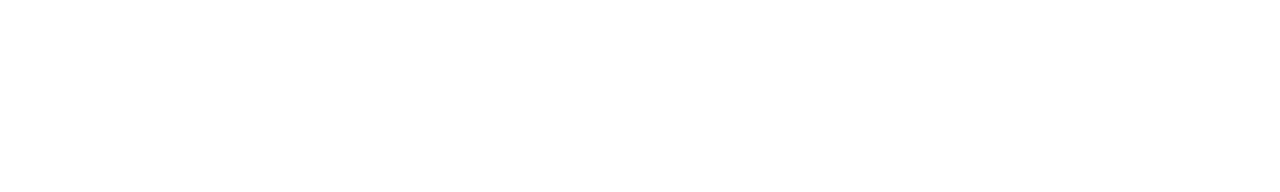
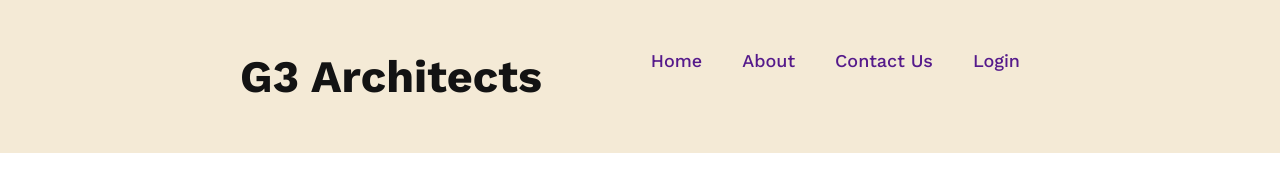
Before and after one commit to hasanemam1717/responsive-web, a plain HTML site: page index.html in a window 1280 px wide. Drawn offline with nearby package versions, Linux system fonts and the light colour scheme.

Commit message:
added navber-container

```diff
--- a/index.html
+++ b/index.html
@@ -4,9 +4,36 @@
     <meta charset="UTF-8">
     <meta name="viewport" content="width=device-width, initial-scale=1.0">
     <title>responsive-website</title>
+    <!-- work-sece-font from-google -->
+    <link rel="preconnect" href="https://fonts.googleapis.com">
+    <link rel="preconnect" href="https://fonts.gstatic.com" crossorigin>
+    <link href="https://fonts.googleapis.com/css2?family=Work+Sans:wght@300;400;500;600;700;800;900&display=swap" rel="stylesheet">
+
     <link rel="stylesheet" href="./styles/style.css">
 </head>
 <body>
+    <header>
+        <!-- .navber-container>.logo-div+.nav-div>ul>li*4>a{text-$} -->
+        <div class="navber-container">
+            <div class="logo-div">
+                <h1>G3 Architects</h1>
+            </div>
+            <div class="nav-div">
+                <ul>
+                    <li><a href="">Home</a></li>
+                    <li><a href="">About</a></li>
+                    <li><a href=""> Contact Us</a></li>
+                    <li><a href="">Login</a></li>
+                </ul>
+            </div>
+        </div>
 
+    </header>
+    <main>
+
+    </main>
+    <footer>
+
+    </footer>
 </body>
 </html>
--- a/styles/style.css
+++ b/styles/style.css
@@ -0,0 +1,37 @@
+*{
+    margin: 0;
+    padding: 0;
+    font-family: 'Work Sans', sans-serif;
+}
+header{
+    background: #f4ead6;
+    padding: 50px 240px;
+
+}
+.navber-container{
+    display: flex;
+}
+.logo-div{}
+.logo-div h1{
+    font-size: 45px;
+    font-weight: 700;
+    color: #131313;
+}
+.nav-div{
+    margin-left: auto;
+}
+.nav-div ul{
+    display: flex;
+    align-items: center;
+}
+.nav-div ul li{
+    list-style: none;
+    margin: 0 20px;
+    font-size: 18px;
+    font-weight: 500;
+    color: #424242;
+
+}
+.nav-div ul li a{
+    text-decoration: none;
+}
```
Also changed, not shown: images/architect.png (added), images/banner.png (added), images/icons/customers.png (added), images/icons/email.png (added), images/icons/projects.png (added), images/icons/ribon.png (added), images/sponsors/amazon.png (added), images/sponsors/figma.png (added), images/sponsors/google.png (added), images/sponsors/spotify.png (added), images/sponsors/telerama.png (added), images/team1.png (added), images/team2.png (added), images/team3.png (added), 1 more files.
